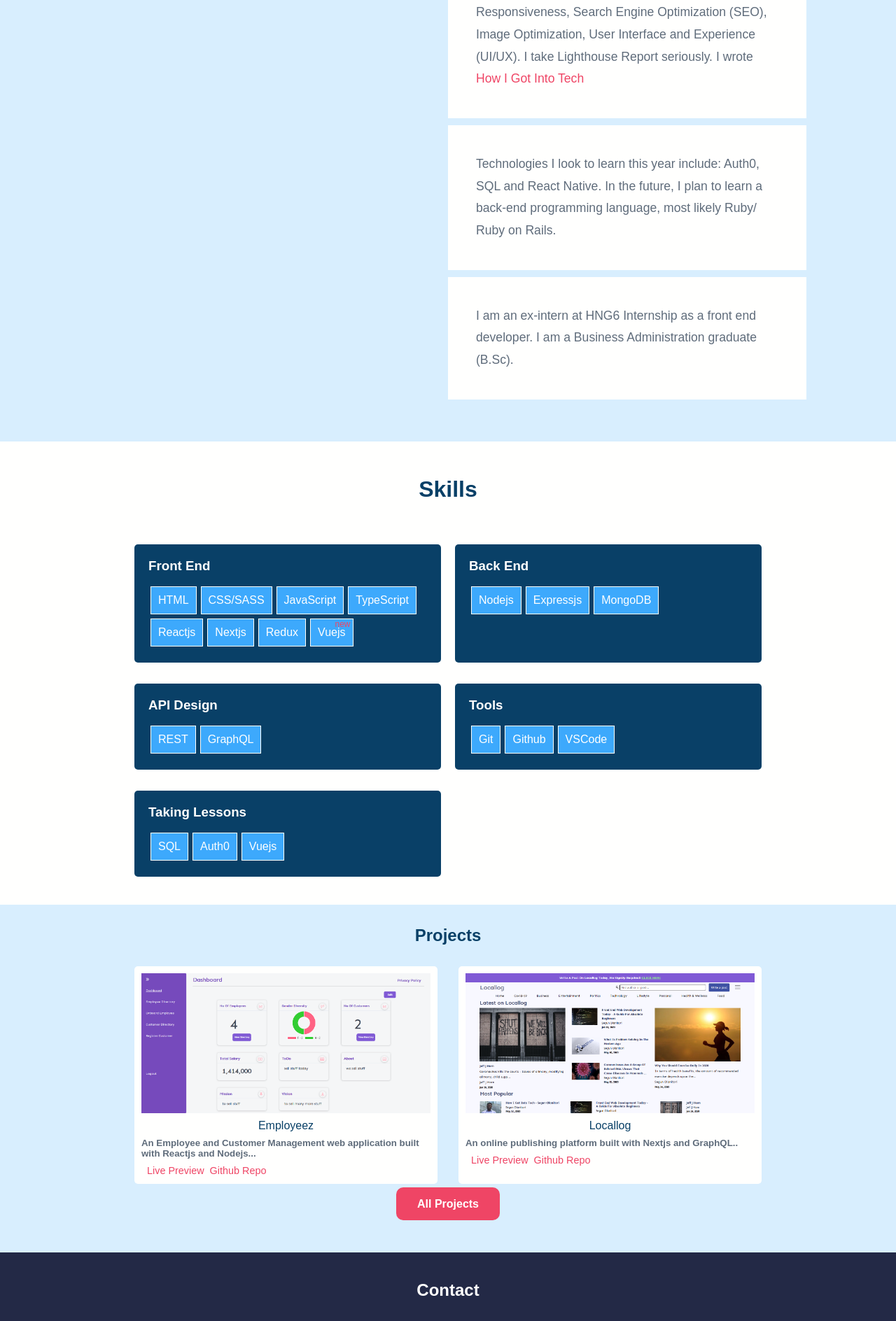
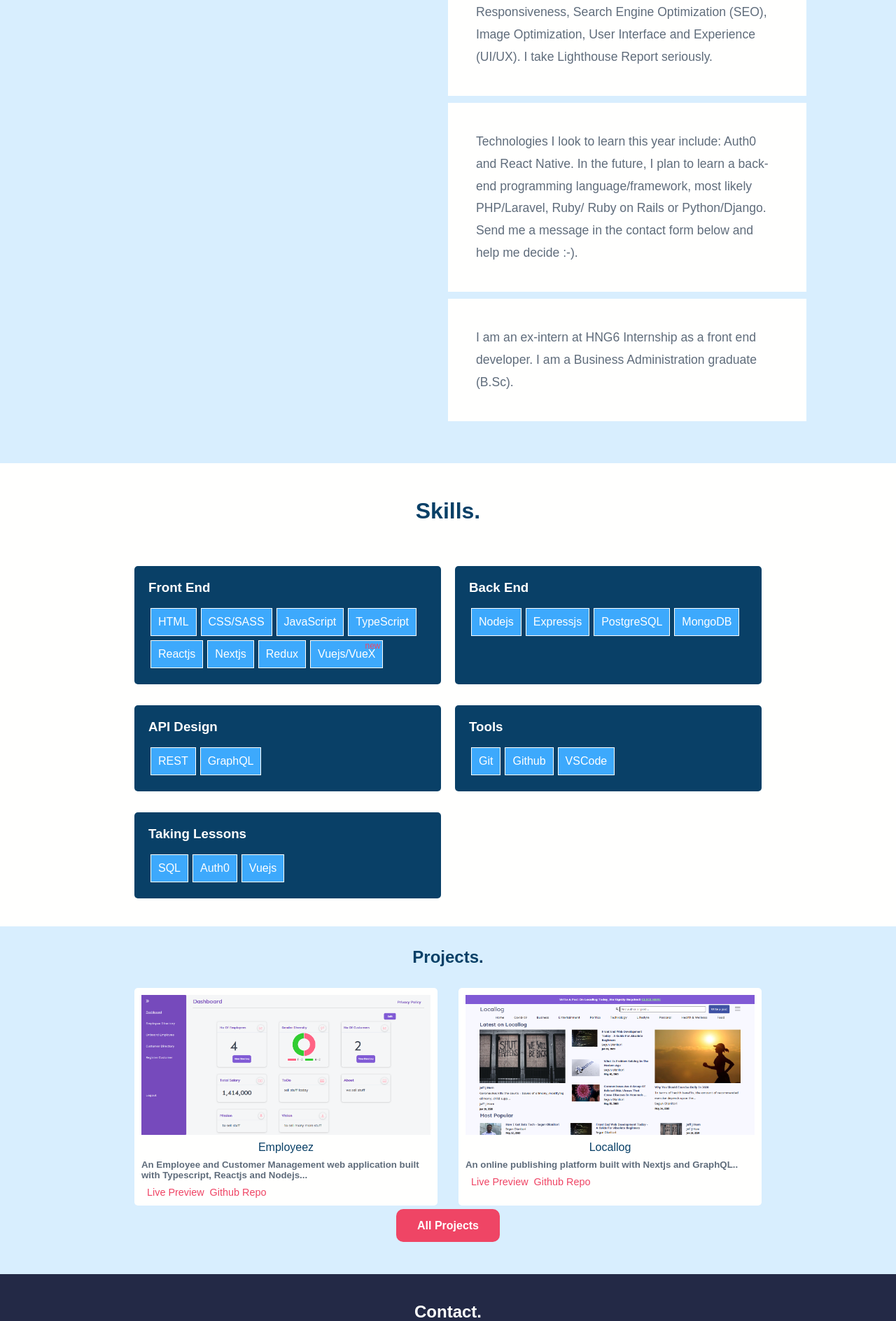
Before and after one commit to Segun98/portfolio, a Vue app: page / in a window 1280 px wide. Shown: the part 1212-3100 px from the top of the page at 70% size. Built offline with nearby package versions, Linux system fonts and the light colour scheme; a web font is replaced by a local one.

Commit message:
minor updates

```diff
--- a/src/components/About.vue
+++ b/src/components/About.vue
@@ -14,19 +14,20 @@
             data-aos="fade-up"
             :style="[this.isDark ? {'color': 'white', 'background': '#0c0c0c'} : {}]"
           >
-            I am interested in building solutions on the web with concern for Accessibility, Functionality, Responsiveness, Search Engine Optimization (SEO), Image Optimization, User Interface and Experience (UI/UX). I take Lighthouse Report seriously. I wrote
+            I am interested in building solutions on the web with concern for Accessibility, Functionality, Responsiveness, Search Engine Optimization (SEO), Image Optimization, User Interface and Experience (UI/UX). I take Lighthouse Report seriously.
+            <!-- I wrote
             <a
               style="color:#ef4565"
               href="https://locallog.now.sh/post/how-i-got-into-tech---segun-olanitori"
               target="_blank"
               rel="noopener noreferrer"
-            >How I Got Into Tech</a>
+            >How I Got Into Tech</a>-->
           </p>
 
           <p
             data-aos="fade-up"
             :style="[this.isDark ? {'color': 'white', 'background': '#0c0c0c'} : {}]"
-          >Technologies I look to learn this year include: Auth0, SQL and React Native. In the future, I plan to learn a back-end programming language, most likely Ruby/ Ruby on Rails.</p>
+          >Technologies I look to learn this year include: Auth0 and React Native. In the future, I plan to learn a back-end programming language/framework, most likely PHP/Laravel, Ruby/ Ruby on Rails or Python/Django. Send me a message in the contact form below and help me decide :-).</p>
 
           <p
             data-aos="fade-up"
--- a/src/components/Contact.vue
+++ b/src/components/Contact.vue
@@ -1,7 +1,7 @@
 <template>
   <div>
     <section class="contact" id="contact">
-      <h2 :class="{ 'color-change': this.isDark }">Contact</h2>
+      <h2 :class="{ 'color-change': this.isDark }">Contact.</h2>
       <form @submit="handleForm">
         <aside>
           <label for="name">Your Name</label>
--- a/src/components/Projects.vue
+++ b/src/components/Projects.vue
@@ -1,12 +1,12 @@
 <template>
   <div>
     <section class="projects" :class="{'darkMode': this.isDark}">
-      <h2 :class="{ 'color-change': this.isDark }">Projects</h2>
+      <h2 :class="{ 'color-change': this.isDark }">Projects.</h2>
       <div class="projects-wrap">
         <div class="project-item" data-aos="fade-up">
           <img :src="Employeez" alt="the image of an app named Employeez" />
           <p>Employeez</p>
-          <h5>An Employee and Customer Management web application built with Reactjs and Nodejs...</h5>
+          <h5>An Employee and Customer Management web application built with Typescript, Reactjs and Nodejs...</h5>
           <div class="project-span">
             <span>
               <a
--- a/src/components/Skills.vue
+++ b/src/components/Skills.vue
@@ -1,7 +1,7 @@
 <template>
   <div>
     <section class="skills" :class="{'darkMode': this.isDark}" id="skills">
-      <h2 :class="{ 'color-change': this.isDark }">Skills</h2>
+      <h2 :class="{ 'color-change': this.isDark }">Skills.</h2>
       <div class="skills-wrap">
         <div class="skills-card" data-aos="fade-up">
           <h3>Front End</h3>
@@ -13,7 +13,7 @@
             <p>Reactjs</p>
             <p>Nextjs</p>
             <p>Redux</p>
-            <p class="new-skill">Vuejs</p>
+            <p class="new-skill">Vuejs/VueX</p>
           </aside>
         </div>
         <div class="skills-card" data-aos="fade-up">
@@ -21,6 +21,7 @@
           <aside>
             <p>Nodejs</p>
             <p>Expressjs</p>
+            <p>PostgreSQL</p>
             <p>MongoDB</p>
           </aside>
         </div>
@@ -57,8 +58,8 @@ export default {
   computed: {
     isDark() {
       return this.$store.getters.darkState;
-    }
-  }
+    },
+  },
 };
 </script>
 
```
